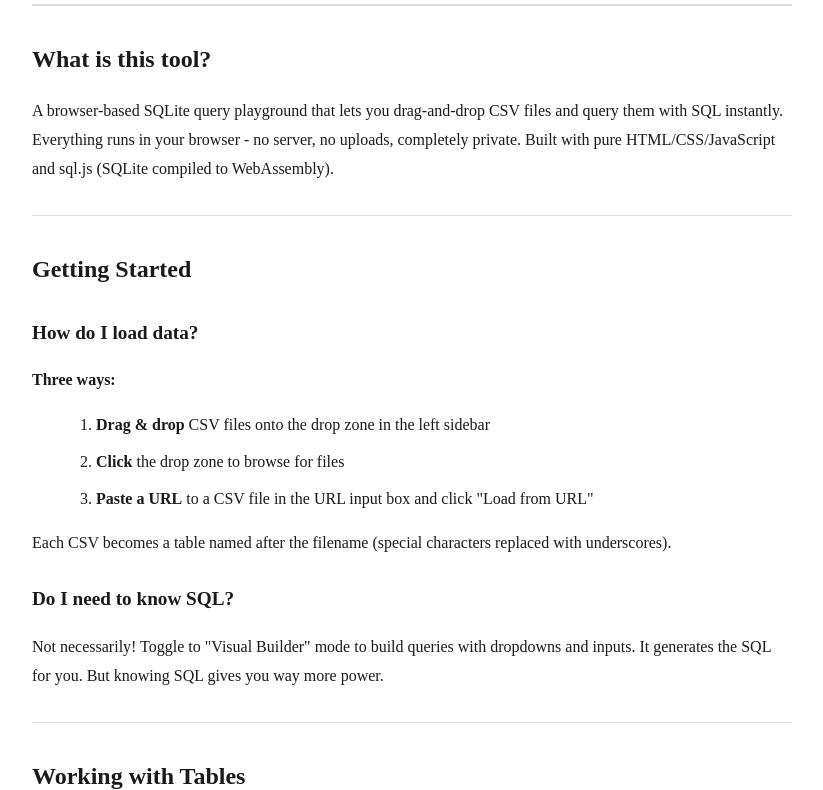
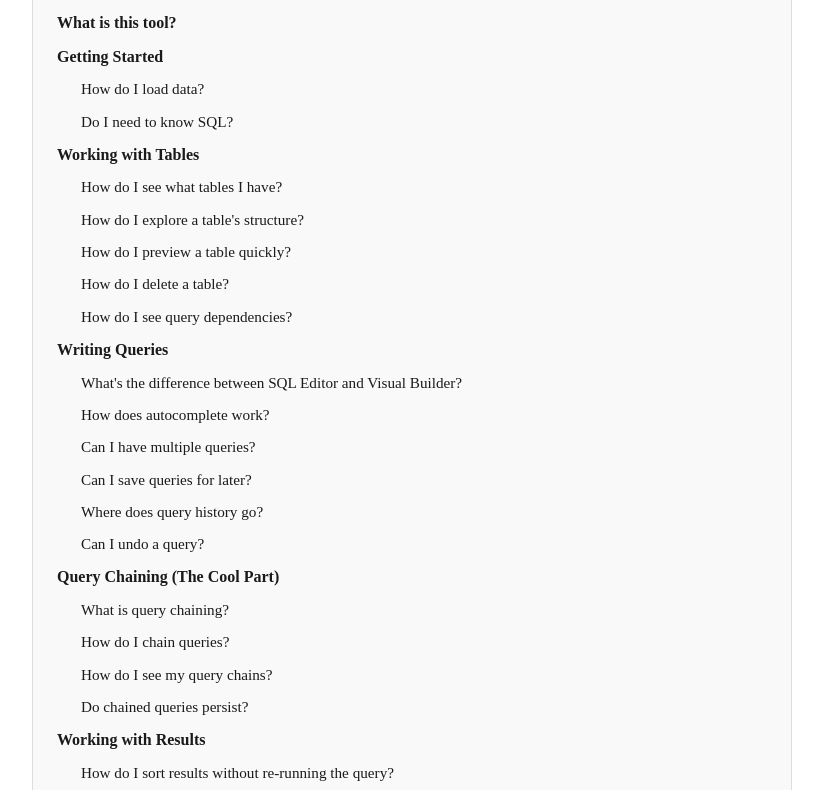
Before and after one commit to rynf1t/site, an Astro site: page /tools/sqlite-csv-playground-docs in a window 1280 px wide. Shown: the part 253-1043 px from the top of the page, without its empty margins (228-1051 px from the left). Built offline with nearby package versions, Linux system fonts and the light colour scheme; Astro itself is replaced by a stand-in of ours.

Commit message:
Add table of contents to SQLite CSV Playground docs and fix tool title

```diff
--- a/src/pages/tools/sqlite-csv-playground-docs.astro
+++ b/src/pages/tools/sqlite-csv-playground-docs.astro
@@ -8,8 +8,39 @@ import { marked } from 'marked';
 const docsPath = join(process.cwd(), 'public', 'tools', 'sqlite-csv-playground-docs.md');
 const markdown = await readFile(docsPath, 'utf-8');
 
-// Convert markdown to HTML
-const html = await marked(markdown);
+// Generate table of contents from headings
+function generateTOC(markdown: string) {
+  const lines = markdown.split('\n');
+  const toc: Array<{ level: number; text: string; id: string }> = [];
+
+  lines.forEach(line => {
+    const h2Match = line.match(/^## (.+)$/);
+    const h3Match = line.match(/^### (.+)$/);
+
+    if (h2Match) {
+      const text = h2Match[1];
+      const id = text.toLowerCase().replace(/[^a-z0-9]+/g, '-').replace(/^-|-$/g, '');
+      toc.push({ level: 2, text, id });
+    } else if (h3Match) {
+      const text = h3Match[1];
+      const id = text.toLowerCase().replace(/[^a-z0-9]+/g, '-').replace(/^-|-$/g, '');
+      toc.push({ level: 3, text, id });
+    }
+  });
+
+  return toc;
+}
+
+const toc = generateTOC(markdown);
+
+// Convert markdown to HTML and add IDs to headings
+let html = await marked(markdown);
+// Add IDs to h2 and h3 headings
+toc.forEach(item => {
+  const headingTag = item.level === 2 ? 'h2' : 'h3';
+  const regex = new RegExp(`<${headingTag}>${item.text.replace(/[.*+?^${}()|[\]\\]/g, '\\$&')}</${headingTag}>`, 'g');
+  html = html.replace(regex, `<${headingTag} id="${item.id}">${item.text}</${headingTag}>`);
+});
 ---
 
 <Layout title="SQLite CSV Playground Pro - FAQ">
@@ -21,6 +52,19 @@ const html = await marked(markdown);
         ← Back to Tool
       </a>
     </div>
+
+    {toc.length > 0 && (
+      <div class="toc">
+        <h3>Table of Contents</h3>
+        <ul>
+          {toc.map(item => (
+            <li class={`toc-level-${item.level}`}>
+              <a href={`#${item.id}`}>{item.text}</a>
+            </li>
+          ))}
+        </ul>
+      </div>
+    )}
 
     <div class="markdown-content" set:html={html}></div>
   </div>
@@ -114,4 +158,52 @@ const html = await marked(markdown);
     font-style: italic;
     color: #666;
   }
+
+  .toc {
+    background: #f9f9f9;
+    border: 1px solid #ddd;
+    border-radius: 4px;
+    padding: 1.5rem;
+    margin-bottom: 2rem;
+  }
+
+  .toc h3 {
+    margin-top: 0;
+    margin-bottom: 1rem;
+    font-size: 1.2rem;
+  }
+
+  .toc ul {
+    list-style: none;
+    padding: 0;
+    margin: 0;
+  }
+
+  .toc li {
+    margin-bottom: 0.5rem;
+  }
+
+  .toc-level-2 {
+    font-weight: 600;
+  }
+
+  .toc-level-3 {
+    padding-left: 1.5rem;
+    font-weight: normal;
+    font-size: 0.95em;
+  }
+
+  .toc a {
+    color: #1a1a1a;
+    text-decoration: none;
+  }
+
+  .toc a:hover {
+    text-decoration: underline;
+  }
+
+  :global(.markdown-content h2),
+  :global(.markdown-content h3) {
+    scroll-margin-top: 20px;
+  }
 </style>
```
Also changed, not shown: src/pages/tools/index.astro (+7 -1 lines).
